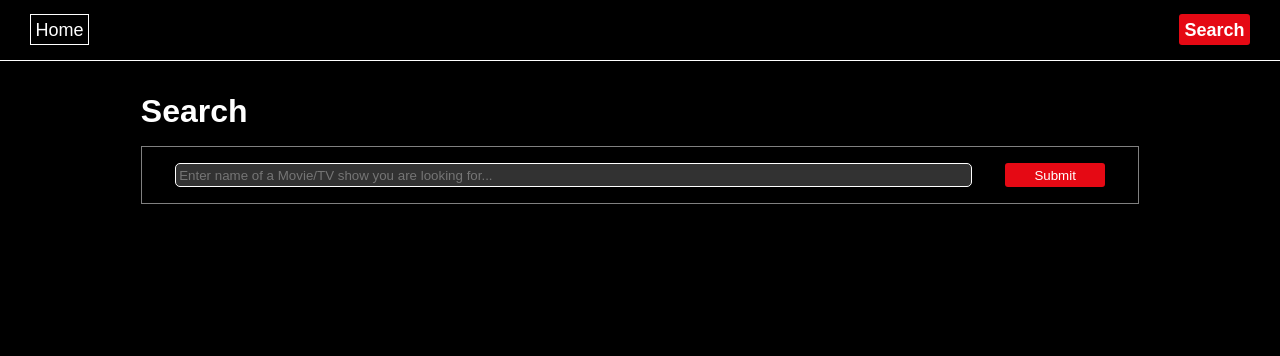
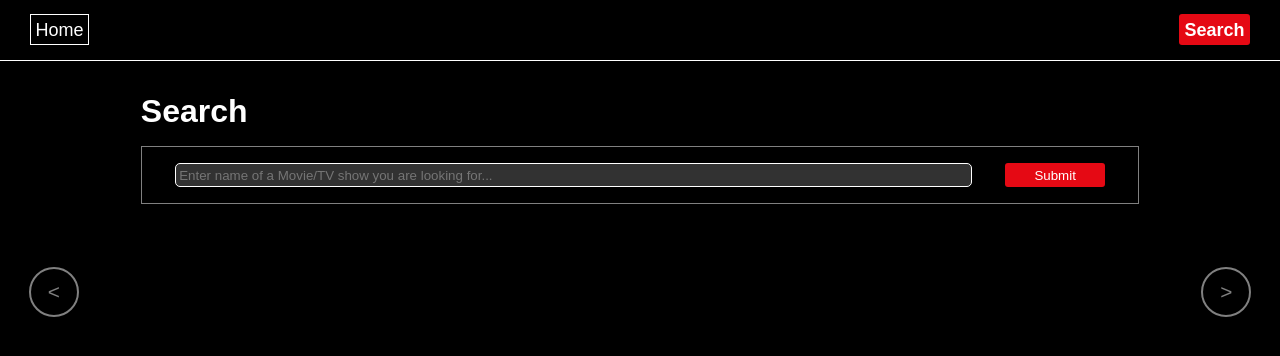
Before and after one commit to DewEnforcer/movies-shows-browser-app, a React (Create React App) app: page /search in a window 1280 px wide. Shown: the top 356 px of the page. Built offline with nearby package versions, Linux system fonts and the light colour scheme.

Commit message:
Added pagination to movielist, changed styling for movielist component

```diff
--- a/src/App.css
+++ b/src/App.css
@@ -89,7 +89,32 @@ input {
   display: flex;
   flex-flow: column nowrap;
   justify-content: center;
-  width: 90%;
+  width: 100%;
+  padding: 0 5%;
+  box-sizing: border-box;
+  position: relative;
+}
+.movie_list_btn {
+  position: absolute;
+  width: 50px;
+  height: 50px;
+  display: flex;
+  justify-content: center;
+  align-items: center;
+  border-radius: 25px;
+  font-size: 1.3rem;
+  border: 2px solid white;
+}
+.movie_list_btn:disabled {
+  border-color: grey;
+  cursor: default;
+  color: grey;
+}
+.movie_list_goback {
+  left: 1vw
+}
+.movie_list_goforward {
+  right: 1vw
 }
 .movie_list_box h2 {
   padding: 0.2em 0;
--- a/src/components/movies/MovieList.jsx
+++ b/src/components/movies/MovieList.jsx
@@ -1,17 +1,46 @@
-import React from 'react'
+import React, { useEffect, useState } from 'react'
 import MovieDisplay from './MovieDisplay'
 
 const MAX_LIST_RESULTS = 8;
 
 export default function MovieList({title, data, titleWithoutResults = true}) {
+    const [page, setPage] = useState(1);
+    const [displayedResults, setDisplayedResults] = useState([]);
+    const [onLastPage, setOnLastPage] = useState(false);
+
     const displayTitle = title && (titleWithoutResults || data.length > 0);
+
+    useEffect(() => {
+        let start = (page - 1) * MAX_LIST_RESULTS;
+
+        if (start + MAX_LIST_RESULTS > data.length) {
+            start = data.length - MAX_LIST_RESULTS;
+            setOnLastPage(true);
+        } else setOnLastPage(false);
+
+        const items = [...data].splice(start, MAX_LIST_RESULTS);
+        setDisplayedResults(items);
+    }, [page, data]);
+
+    const handlePageChange = pageWay => {
+        const newPage = page + pageWay;
+
+        if (newPage < 1) return;
+        if (pageWay === 1 && onLastPage) return;
+
+        if (onLastPage) setOnLastPage(false);
+
+        setPage(newPage);
+    }
 
     return (
         <div className="movie_list_box">
             {displayTitle && <h2>{title}</h2>}
             <div className="movie_list_content">
-                {data.splice(0,MAX_LIST_RESULTS).map(m => <MovieDisplay key={m.id} data={m} imgSrc={m.poster_path}/>) /* add img src */}
+                {displayedResults.map(m => <MovieDisplay key={m.id} data={m} imgSrc={m.poster_path}/>) /* add img src */}
             </div>
+            <button className="movie_list_btn movie_list_goback" disabled={page === 1} onClick={() => handlePageChange(-1)}>&#60;</button>
+            <button className="movie_list_btn movie_list_goforward" disabled={onLastPage} onClick={() => handlePageChange(1)}>&#62;</button>
         </div>
     )
 }
```
